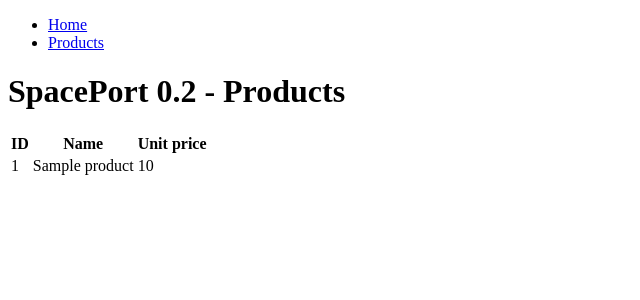
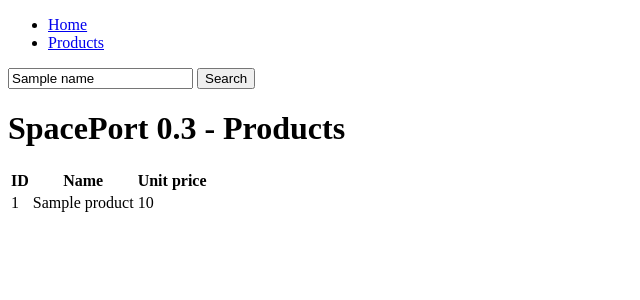
Before and after one commit to balazs-matyassy/spaceport, a Flask app: template templates/products/list.html in a window 1280 px wide. Shown: the top 300 px of the page, without its empty margins (0-640 px from the left). Run offline with Flask 2, Linux system fonts and the light colour scheme; the template is opened without the code that fills it: most values are stand-ins (such as "Sample title", 1, 10 or a date in 2020).

Commit message:
balazs-matyassy: search

```diff
--- a/app.py
+++ b/app.py
@@ -1,6 +1,6 @@
 import os
 
-from flask import Flask, render_template
+from flask import Flask, render_template, request
 
 import repository.products as product_repository
 
@@ -18,8 +18,14 @@ def home():
 
 @app.route('/products')
 def products_list():
-    products = product_repository.find_all()
-    return render_template('products/list.html', products=products)
+    name = request.args.get('name')
+
+    if name is not None:
+        products = product_repository.find_all_by_name(name)
+    else:
+        products = product_repository.find_all()
+
+    return render_template('products/list.html', products=products, name=name)
 
 
 if __name__ == '__main__':
--- a/templates/home.html
+++ b/templates/home.html
@@ -2,7 +2,7 @@
 <html lang="en">
 <head>
     <meta charset="UTF-8">
-    <title>SpacePort 0.2</title>
+    <title>SpacePort 0.3</title>
 </head>
 <body>
 <nav>
@@ -13,7 +13,7 @@
 </nav>
 
 <main>
-    <h1>SpacePort 0.2</h1>
+    <h1>SpacePort 0.3</h1>
     <p>Welcome!</p>
 </main>
 
--- a/templates/products/list.html
+++ b/templates/products/list.html
@@ -2,7 +2,7 @@
 <html lang="en">
 <head>
     <meta charset="UTF-8">
-    <title>SpacePort 0.2 - Products</title>
+    <title>SpacePort 0.3 - Products</title>
 </head>
 <body>
 <nav>
@@ -10,10 +10,14 @@
         <li><a href="{{ url_for('home') }}">Home</a></li>
         <li><a href="{{ url_for('products_list') }}">Products</a></li>
     </ul>
+    <form>
+        <input type="text" name="name" value="{{ name if name else '' }}">
+        <button type="submit">Search</button>
+    </form>
 </nav>
 
 <main>
-    <h1>SpacePort 0.2 - Products</h1>
+    <h1>SpacePort 0.3 - Products</h1>
     <table>
         <thead>
         <tr>
```
Also changed, not shown: repository/products.py (+14 -0 lines).
